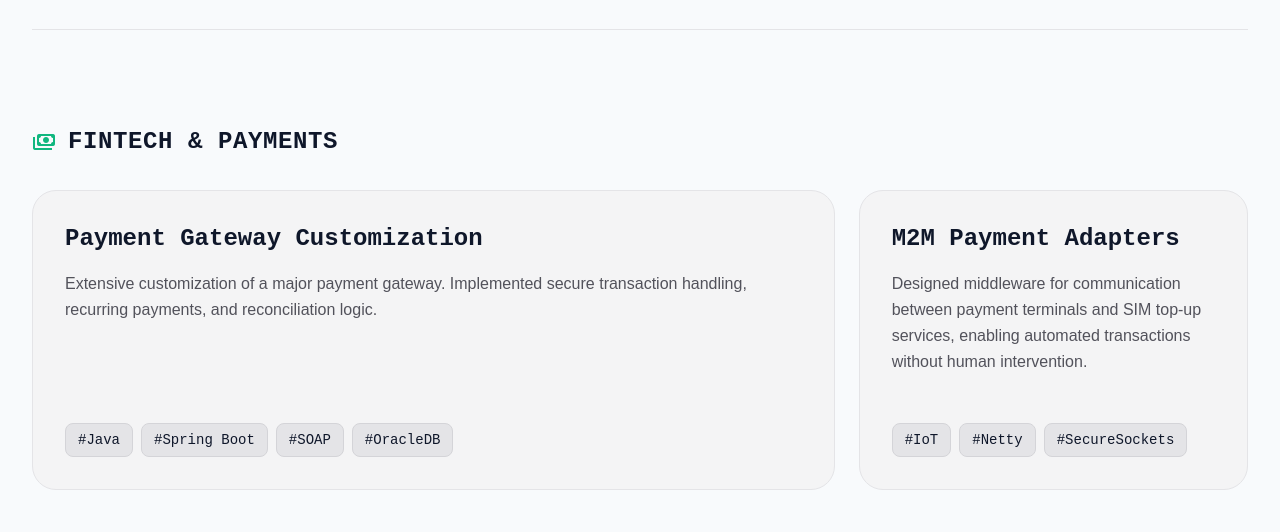
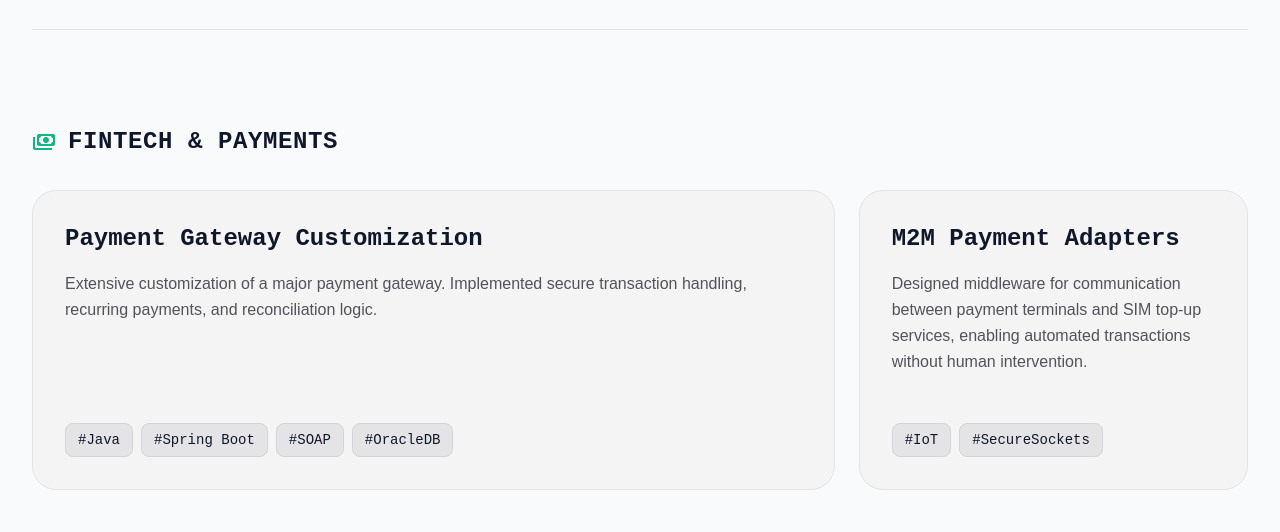
Before and after one commit to Jakolcz/kolacek-portfolio, an Astro site: page /projects in a window 1280 px wide. Shown: the part 268-800 px from the top of the page. Built offline with nearby package versions, Linux system fonts and the light colour scheme; Astro itself is replaced by a stand-in of ours.

Commit message:
Remove Netty from tags

```diff
--- a/src/components/ProjectsContent.astro
+++ b/src/components/ProjectsContent.astro
@@ -39,7 +39,7 @@ const t = useTranslations(lang);
       <ProjectCard
         title={t('projects.card2.title')}
         description={t('projects.card2.desc')}
-        tags={['#IoT', '#Netty', '#SecureSockets']}
+        tags={['#IoT', '#SecureSockets']}
       />
     </div>
   </section>
```
